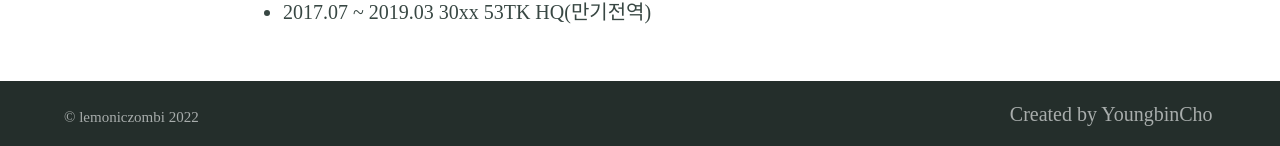
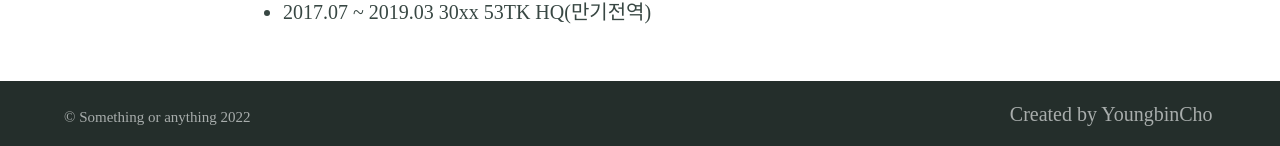
Before and after one commit to lemoniczombi/lemoniczombi.github.io, a Jekyll site: the page built from index.md, in a window 1280 px wide. Shown: the part 1126-1272 px from the top of the page. Built offline with Jekyll 4.4.1, drawn with Linux system fonts in a browser that asks for light colours; some web fonts are replaced; part of the change alters nothing that is shown.

Commit message:
Update _config.yml

```diff
--- a/_config.yml
+++ b/_config.yml
@@ -44,8 +44,8 @@ author: lemoniczombi # jekyll-seo-tag > default author
 social: # jekyll-seo-tag > social overrides
   name: Youngbin Cho # jekyll-seo-tag > real name
   links:  # jekyll-seo-tag > social aliases (sameAs)
-    - https://twitter.com/lemoniczombi
-    - https://www.instagram.com/lemoniczombi
+    - https://twitter.com/young_empty_
+    - https://www.instagram.com/young_empty_
     - https://github.com/lemoniczombi
 # markdown: CommonMark # Markdown parse settings, CommonMark performs slightly better an others in build time
 # commonmark:
@@ -92,7 +92,7 @@ defaults:
 # 7. Site settings
 encoding: utf-8 # Make sure the encoding is right
 lang: ko-KR # Set the site language
-title: "lemoniczombi" # Site name or title, also used in jekyll-seo-tag
+title: "Something or anything" # Site name or title, also used in jekyll-seo-tag
 logo: "/assets/logos/logo.svg" # Site logo, also used in jekyll-seo-tag
 description: "" # Site description and default description, also used in jekyll-seo-tag
 url: "https://lemoniczombi.github.io" # Site url, also used in jekyll-seo-tag
```
